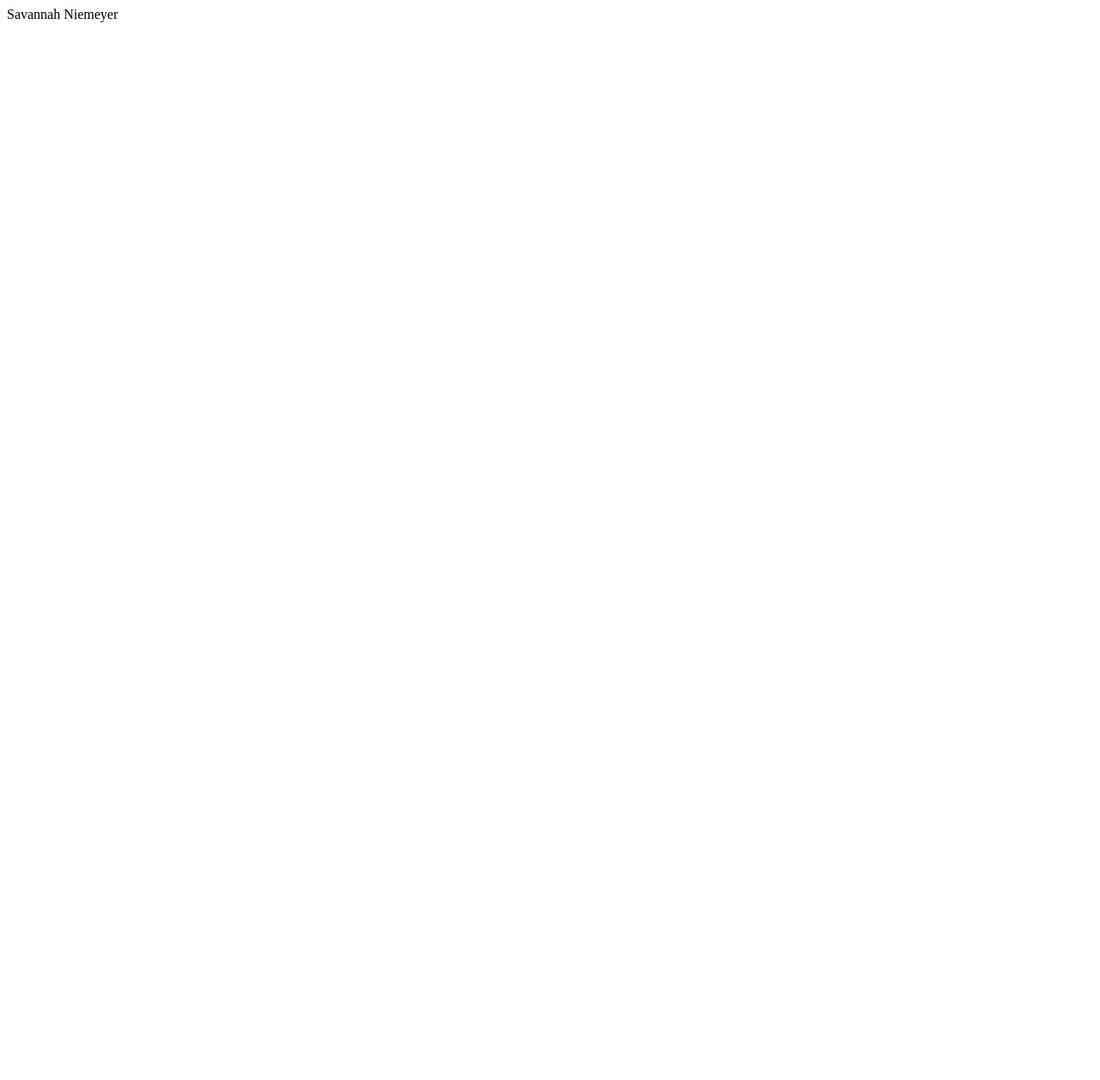
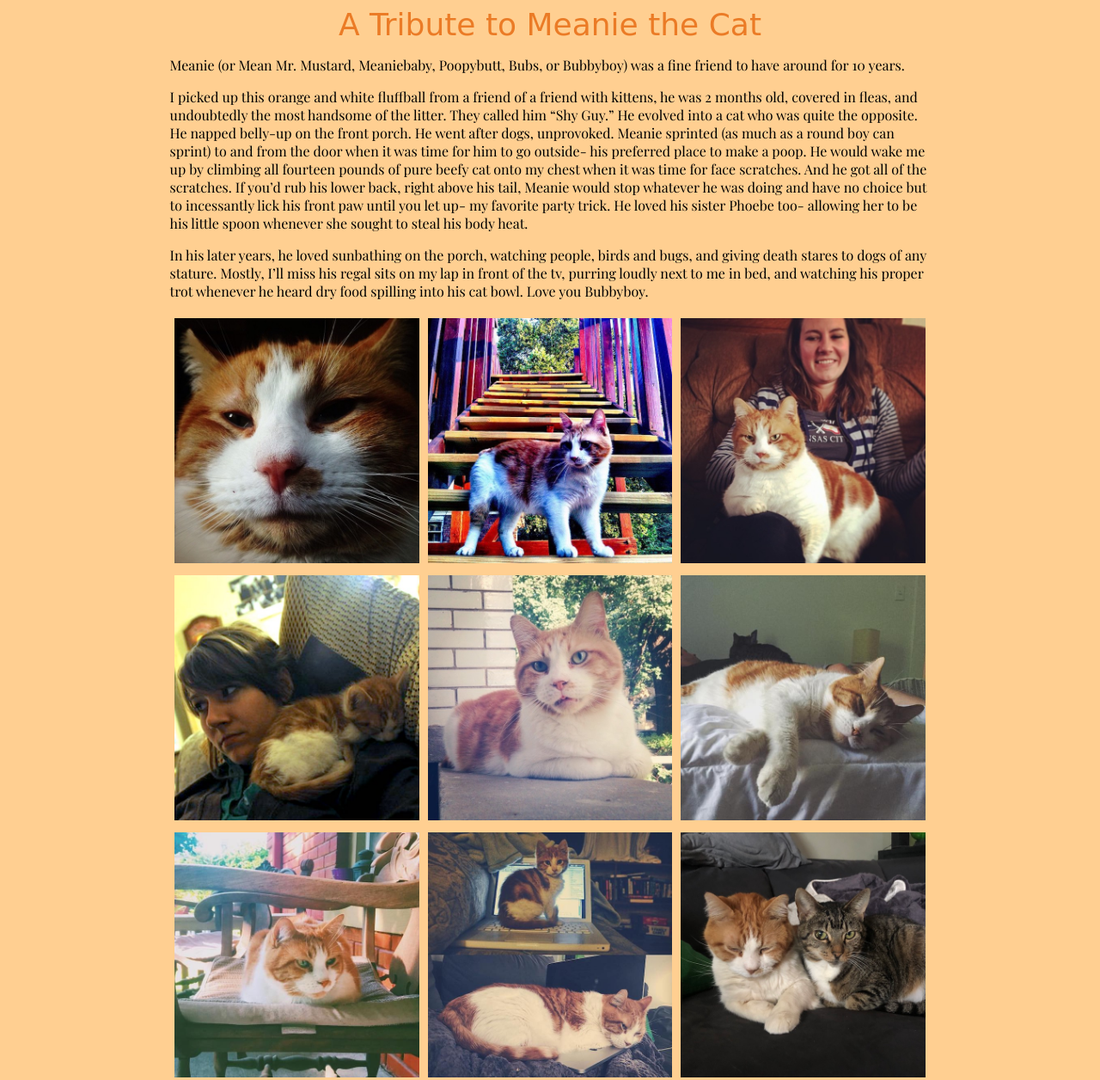
Before and after one commit to sniemeyer1/html-me-something, a plain HTML site: page index.html in a window 1280 px wide. Shown: the top 1256 px of the page at 86% size. Before the commit the page ends 800 px from the top, so only its background shows below. Drawn offline with nearby package versions, Linux system fonts and the light colour scheme; a web font is replaced by a local one.

Commit message:
html and css

```diff
--- a/index.html
+++ b/index.html
@@ -1 +1,86 @@
-<p>Savannah Niemeyer</p>
+<!DOCTYPE html>
+
+<html>
+  <head>
+    <link rel="stylesheet" type="text/css" href="style.css" />
+    <link href="https://fonts.googleapis.com/css?family=Playfair+Display|Ranchers&display=swap" rel="stylesheet">
+
+    <title>Meanie Tribute</title>
+  </head>
+
+  <body>
+    <header>
+      A Tribute to Meanie the Cat
+    </header>
+    <main>
+      <article>
+        <div>
+          <p>
+            Meanie (or Mean Mr. Mustard, Meaniebaby, Poopybutt, Bubs, or
+            Bubbyboy) was a fine friend to have around for 10 years.
+          </p>
+
+          <p>
+            I picked up this orange and white fluffball from a friend of a
+            friend with kittens, he was 2 months old, covered in fleas, and
+            undoubtedly the most handsome of the litter. They called him “Shy
+            Guy.” He evolved into a cat who was quite the opposite. He napped
+            belly-up on the front porch. He went after dogs, unprovoked. Meanie
+            sprinted (as much as a round boy can sprint) to and from the door
+            when it was time for him to go outside- his preferred place to make
+            a poop. He would wake me up by climbing all fourteen pounds of pure
+            beefy cat onto my chest when it was time for face scratches. And he
+            got all of the scratches. If you’d rub his lower back, right above
+            his tail, Meanie would stop whatever he was doing and have no choice
+            but to incessantly lick his front paw until you let up- my favorite
+            party trick. He loved his sister Phoebe too- allowing her to be his
+            little spoon whenever she sought to steal his body heat.
+          </p>
+
+          <p>
+            In his later years, he loved sunbathing on the porch, watching
+            people, birds and bugs, and giving death stares to dogs of any
+            stature. Mostly, I’ll miss his regal sits on my lap in front of the
+            tv, purring loudly next to me in bed, and watching his proper trot
+            whenever he heard dry food spilling into his cat bowl. Love you
+            Bubbyboy.
+          </p>
+        </div>
+        <div class="row">
+          <div class="column">
+            <img src="images/meanie-1.jpg" />
+          </div>
+          <div class="column">
+            <img src="images/meanie-2.jpg" />
+          </div>
+          <div class="column">
+            <img src="images/meanie-3.jpg" />
+          </div>
+        </div>
+        <div class="row">
+          <div class="column">
+            <img src="images/meanie-4.jpg" />
+          </div>
+          <div class="column">
+            <img src="images/meanie-5.jpg" />
+          </div>
+          <div class="column">
+            <img src="images/meanie-6.jpg" />
+          </div>
+        </div>
+        <div class="row">
+          <div class="column">
+            <img src="images/meanie-7.jpg" />
+          </div>
+          <div class="column">
+            <img src="images/meanie-8.jpg" />
+          </div>
+          <div class="column">
+            <img src="images/meanie-9.jpg" />
+          </div>
+        </div>
+      </article>
+    </main>
+    <footer>&#169 Savannah Niemeyer Design</footer>
+  </body>
+</html>
--- /dev/null
+++ b/style.css
@@ -0,0 +1,46 @@
+* {
+  box-sizing: border-box;
+}
+body {
+  background-color: #ffcf91;
+}
+
+header {
+  font-family: 'Ranchers', cursive;
+  color: #eb7b26;
+  font-size: 36px;
+  text-align: center;
+}
+
+article {
+  margin: 10px 15%;
+}
+footer {
+  font-family: 'Ranchers';
+  text-align: center;
+}
+
+p {
+  font-family: 'Playfair Display', serif;
+}
+
+.row {
+  display: flex;
+}
+
+.column {
+  flex: 33.33%;
+  padding: 5px;
+}
+
+img {
+  max-width: 100%;
+  max-height: 100%;
+}
+
+/* @media screen and (max-width: 600px) {
+  .column {
+    flex: 100%;
+    max-width: 100%;
+  }
+} */
```
Also changed, not shown: images/meanie-1.jpg (added), images/meanie-2.jpg (added), images/meanie-3.jpg (added), images/meanie-4.jpg (added), images/meanie-5.jpg (added), images/meanie-6.jpg (added), images/meanie-7.jpg (added), images/meanie-8.jpg (added), images/meanie-9.jpg (added), 2 other files.
